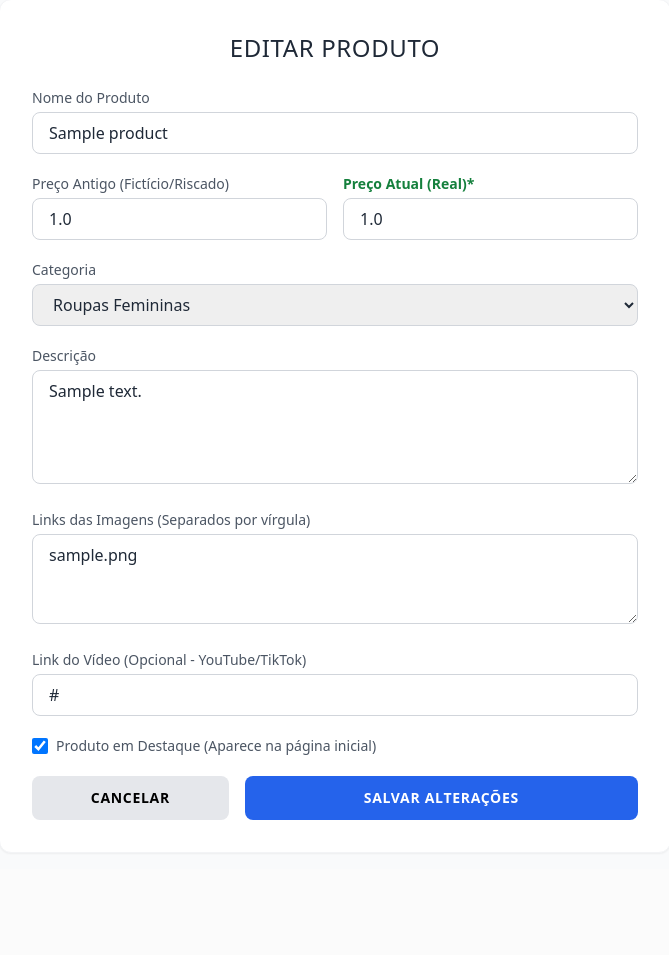
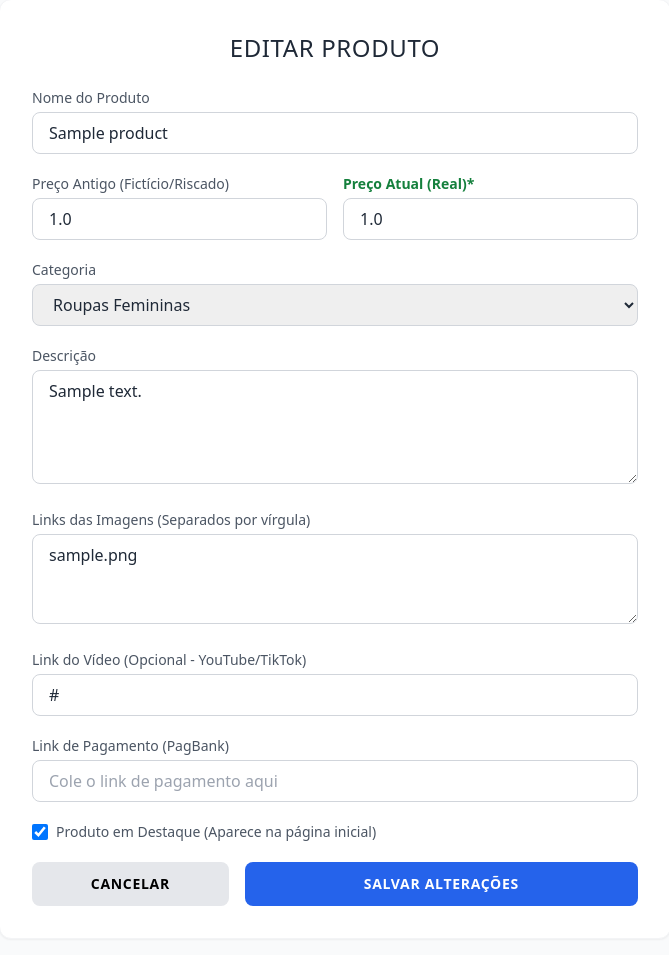
Before and after one commit to mkmayk11/story, a Flask app: page /edit_product/1 in a window 1280 px wide. Shown: the part 153-1108 px from the top of the page, without its empty margins (305-974 px from the left). Before the commit the page ends 973 px from the top, so only its background shows below. Run offline with Flask 3, Linux system fonts and the light colour scheme; a user stored in the database is signed in; tables that the repository leaves empty hold one stand-in row (values such as "Sample post"); some libraries are stand-ins or nearby versions.

Commit message:
Update edit_product.html

```diff
--- a/templates/edit_product.html
+++ b/templates/edit_product.html
@@ -55,6 +55,11 @@
             <input type="text" name="video_url" value="{{ produto.video_url if produto.video_url else '' }}" class="w-full border border-gray-300 rounded-lg px-4 py-2 focus:outline-none focus:ring-2 focus:ring-blue-500">
         </div>
 
+        <div>
+            <label class="block text-sm text-gray-600 mb-1">Link de Pagamento (PagBank)</label>
+            <input type="text" name="link_pagamento" value="{{ produto.link_pagamento if produto.link_pagamento else '' }}" placeholder="Cole o link de pagamento aqui" class="w-full border border-gray-300 rounded-lg px-4 py-2 focus:outline-none focus:ring-2 focus:ring-blue-500">
+        </div>
+
         <div class="flex items-center gap-2">
             <input type="checkbox" name="destaque" id="destaque" {% if produto.destaque %}checked{% endif %} class="w-4 h-4 text-blue-600 focus:ring-blue-500">
             <label for="destaque" class="text-sm text-gray-600">Produto em Destaque (Aparece na página inicial)</label>
```
Lines whose indentation alone changed are shown as unchanged.
